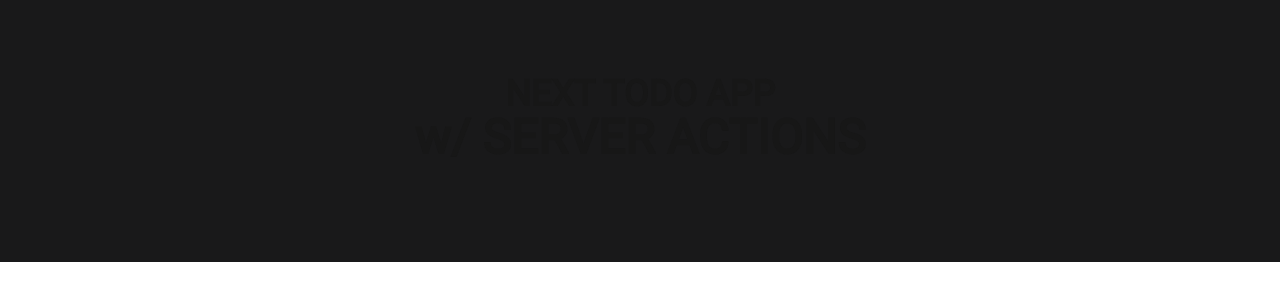
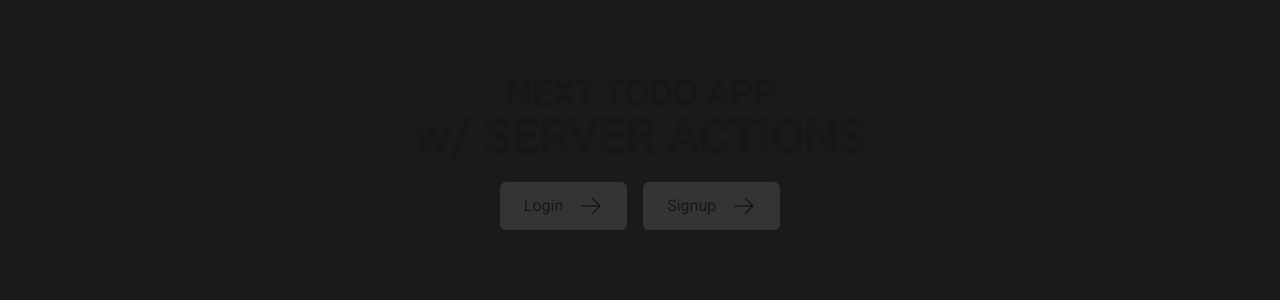
Before and after one commit to aavocodes/todo-nextjs, a Next.js app: page / in a window 1280 px wide. Shown: the part 6-306 px from the top of the page. Built offline with nearby package versions, Linux system fonts and the light colour scheme.

Commit message:
more styling + implemented links

```diff
--- a/src/app/dashboard/(overview)/page.tsx
+++ b/src/app/dashboard/(overview)/page.tsx
@@ -1,10 +1,13 @@
 import TodoCreator from "@/app/ui/dashboard/todo-creator";
+import { Suspense } from 'react'
 
 export default async function Page() {
     return (
         <main>
             <h1 className='mb-4 text-xl md:text-2xl mt-4'>Your list of todos</h1>
-            <TodoCreator />
+            <Suspense>
+                <TodoCreator />
+            </Suspense>
         </main>
     )
 }
--- a/src/app/layout.tsx
+++ b/src/app/layout.tsx
@@ -13,7 +13,7 @@ export default function RootLayout({
 }>) {
   return (
     <html lang="en">
-      <body>
+      <body className='bg-special-800'>
         {children}
       </body>
     </html>
--- a/src/app/page.tsx
+++ b/src/app/page.tsx
@@ -1,12 +1,28 @@
 import { roboto } from "./ui/font";
+import Link from 'next/link'
+import { ArrowRightIcon } from '@heroicons/react/24/outline';
 
 export default function Home() {
   return (
-    <div className={`${roboto.className} w-screen py-20 flex justify-center flex-col items-center bg-primary-900`}>
+    <div className={`${roboto.className} w-screen py-20 flex justify-center flex-col items-center`}>
       <span className='text-4xl font-extrabold uppercase'>Next Todo App</span>
       <h1 className='text-5xl font-extrabold mb-5 text-center'>
         <span className='lowercase'>w/</span> SERVER ACTIONS
       </h1>
+      <div className='flex flex-row gap-4'>
+        <Link
+          href='/dashboard'
+          className='flex items-center gap-4 rounded-md bg-special-600 px-6 py-3 text-sm font-medium transition-colors hover:bg-special-700 md:text-base whitespace-nowrap'
+        >
+          <span>Login</span> <ArrowRightIcon className='w-5 md:w-6' />
+        </Link>
+        <Link
+          href='/signup'
+          className='flex items-center gap-4 rounded-md bg-special-600 px-6 py-3 text-sm font-medium transition-colors hover:bg-special-700 md:text-base whitespace-nowrap'
+        >
+          <span>Signup</span> <ArrowRightIcon className='w-5 md:w-6' />
+        </Link>
+      </div>
     </div>
   );
 }
--- a/src/app/ui/dashboard/navigation.tsx
+++ b/src/app/ui/dashboard/navigation.tsx
@@ -1,25 +1,17 @@
-
+import Link from 'next/link'
 
 export default function NavBar() {
     return (
         <nav className="anitialiased border-b border-special-500 bg-special-800 py-2 px-4 flex items-center justify-between">
             {/* Logo Section */}
             <div className="flex items-center gap-2">
-                <span className="text-xl anitialiased text-special-50">📝 Insert logo...</span>
+                <Link href='/'>
+                    <span className="text-xl anitialiased text-special-50">📝</span>
+                </Link>
+                <span className='text-xl anitialiased text-special-50'>Insert logo...</span>
             </div>
 
             {/* Navigation Links */}
-            {/* <ul className="hidden md:flex gap-6 text-special-50 text-sm border border-special-500 px-3 py-1">
-                <div className='border-r border-special-500 pr-3'>
-                <li className="hover:text-special-300 cursor-pointer transition">Home</li>
-                </div>
-                <div className='border-r border-special-500 pr-6'>
-                <li className="hover:text-special-300 cursor-pointer transition">Tasks</li>
-                </div>
-                <div className='text-center'>
-                <li className="hover:text-special-300 cursor-pointer transition">Settings</li>
-                </div>
-            </ul> */}
             <ul className="hidden md:flex text-special-50 text-sm border border-special-500 px-0 py-0 overflow-hidden rounded-md">
                 <li className="px-4 py-2 border-r border-special-500 hover:text-special-50 hover:bg-special-700 cursor-pointer transition bg-special-800">
                     Home
--- a/src/app/ui/globals.css
+++ b/src/app/ui/globals.css
@@ -19,3 +19,15 @@ body {
   background: var(--background);
   /* font-family: Arial, Helvetica, sans-serif; */
 }
+
+@keyframes ringAnimation {
+    0% { box-shadow: 0 0 10px #ff007f; }  /* Pink */
+    25% { box-shadow: 0 0 10px #ff9900; } /* Orange */
+    50% { box-shadow: 0 0 10px #00ff99; } /* Green */
+    75% { box-shadow: 0 0 10px #007bff; } /* Blue */
+    100% { box-shadow: 0 0 10px #ff007f; } /* Back to Pink */
+}
+
+.focus\:ring-animated-ring:focus {
+    animation: ringAnimation 1.5s infinite linear;
+}
--- a/src/components/button/Button.tsx
+++ b/src/components/button/Button.tsx
@@ -6,7 +6,7 @@ export default function Button({ type, text, onClick, actionButton, bgColor }: b
         <div>
             <button onClick={onClick} type={type} className={clsx(
                 actionButton && 'text-special-50 cursor-pointer transition hover:bg-jade-800 focus:ring-4 font-medium rounded-lg text-sm px-5 py-2.5 mx-2 my-1 focus:outline-none',
-                `${bgColor} hover:bg-special-700 text-special-50 cursor-pointer transition font-medium rounded-lg text-sm px-6 py-2.5 mx-2 mb-2 focus:outline-none`
+                `${bgColor} hover:bg-jade-800 text-special-50 cursor-pointer transition font-medium rounded-lg text-sm px-6 py-2.5 mx-2 mb-2 focus:outline-none`
             )}>
                 {text}
             </button>
--- a/src/components/input/Input.tsx
+++ b/src/components/input/Input.tsx
@@ -1,13 +1,18 @@
 import { inputProps } from "@/types"
+import '@/app/ui/globals.css';
 
 export default function Input({ name, type, placeholder, value }: inputProps) {
     return (
         <div className='w-full'>
-            <input name={name} type={type} placeholder={placeholder} value={value}
-                className='w-[300px] flex flex-row p-2 text-jade-50 placeholder-jade-100 rounded-lg
-               bg-special-700 border border-gray-600 shadow-md transition-all duration-300
-               focus:outline-none focus:ring-4 focus:ring-special-500 focus:bg-special-700
-               hover:border-special-400 hover:shadow-lg'
+            <input
+                name={name}
+                type={type}
+                placeholder={placeholder}
+                value={value}
+                className="w-[300px] flex flex-row p-2 text-jade-50 placeholder-jade-100 rounded-lg
+                bg-special-700 border border-gray-600 shadow-md transition-all duration-300
+                focus:outline-none focus:ring-[4px] focus:ring-animated-ring focus:bg-special-700
+                hover:border-special-400 hover:shadow-lg"
             />
         </div>
     )
--- a/src/components/todos/AddTodo.tsx
+++ b/src/components/todos/AddTodo.tsx
@@ -2,16 +2,19 @@ import Button from '../button/Button'
 import Input from '../input/Input'
 import Form from '../form/Form'
 import createTodo from '@/app/lib/actions';
+import { Suspense } from 'react'
 
 export default function AddTodo() {
     return (
         <div>
+            <Suspense>
                 <Form action={createTodo}>
                     <div className='flex gap-2'>
                         <Input name='input' type='text' placeholder='Add todo...' />
                         <Button type='submit' text='Add' bgColor='bg-special-600' />
                     </div>
                 </Form>
+            </Suspense>
         </div>
     );
 }
--- a/src/components/todos/Todo.tsx
+++ b/src/components/todos/Todo.tsx
@@ -3,7 +3,7 @@ import ChangeTodo from "./ChangeTodo";
 
 export default function Todo({ todo }: { todo: todoProps }) {
     return (
-        <div className='grow mx-auto flex flex-row my-1 items-center bg-special-800 border border-special-300 py-4 pl-4 rounded-2xl'>
+        <div className='grow mx-auto flex flex-row my-1 items-center bg-special-800 border border-special-300 py-4 pl-4 rounded-2xl bg-gradient-to-r from-special-800 to-special-600'>
             {/* ChangeTodo */}
             <ChangeTodo todo={todo} />
             <span className='anitialiased uppercase break-words overflow-hidden text-ellipsis'>{todo.title}</span>
@@ -16,3 +16,33 @@ export default function Todo({ todo }: { todo: todoProps }) {
         </div>
     )
 }
+
+
+//         <div className={`group relative grow mx-auto flex flex-row my-2 items-center p-4
+//             bg-gradient-to-r from-special-700 to-special-800 border border-special-500
+//             rounded-2xl shadow-lg transition-all duration-300 ease-in-out
+//             hover:shadow-2xl hover:border-special-400 hover:scale-105`}>
+
+//             {/* Glowing Animated Border */}
+//             <div className="absolute inset-0 rounded-2xl border-2 border-transparent
+//                 group-hover:border-jade-400 transition-all duration-300"></div>
+
+//             {/* ChangeTodo */}
+//             <ChangeTodo todo={todo} />
+
+//             {/* Todo Title */}
+//             <span className='text-special-100 text-lg font-medium uppercase tracking-wide
+//                 break-words overflow-hidden text-ellipsis transition-all duration-300
+//                 group-hover:text-jade-300'>
+//                 {todo.title}
+//             </span>
+
+//             {/* Buttons (Placeholder for Edit/Delete) */}
+//             <div className='flex items-center space-x-2 ml-auto'>
+//                 {/* EditTodo Placeholder */}
+//                 <div className="w-8 h-8 bg-special-500 rounded-full opacity-50"></div>
+//                 {/* DeleteTodo Placeholder */}
+//                 <div className="w-8 h-8 bg-red-500 rounded-full opacity-50"></div>
+//             </div>
+//         </div>
+//     )
```
Lines whose indentation alone changed are shown as unchanged.
